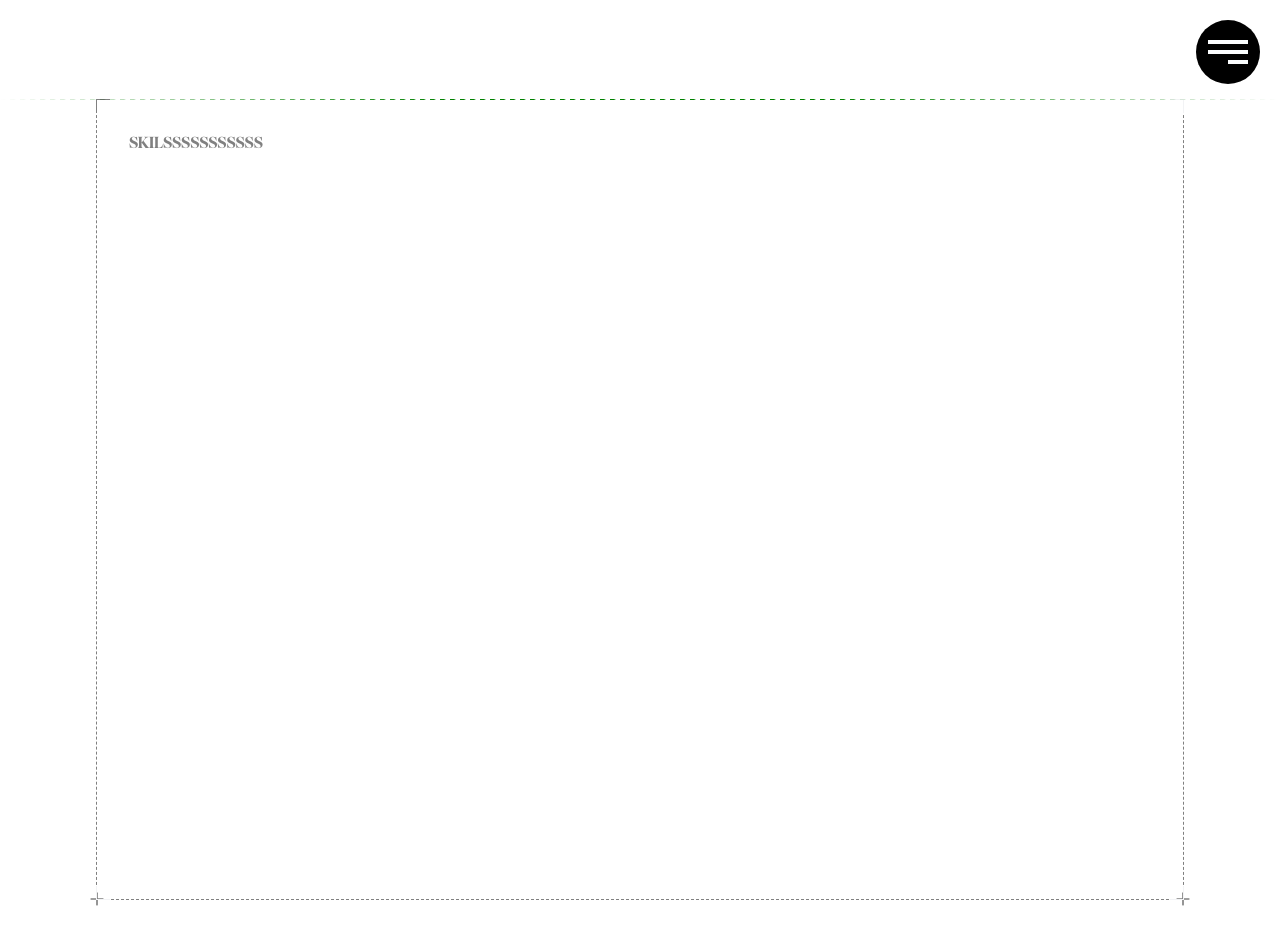
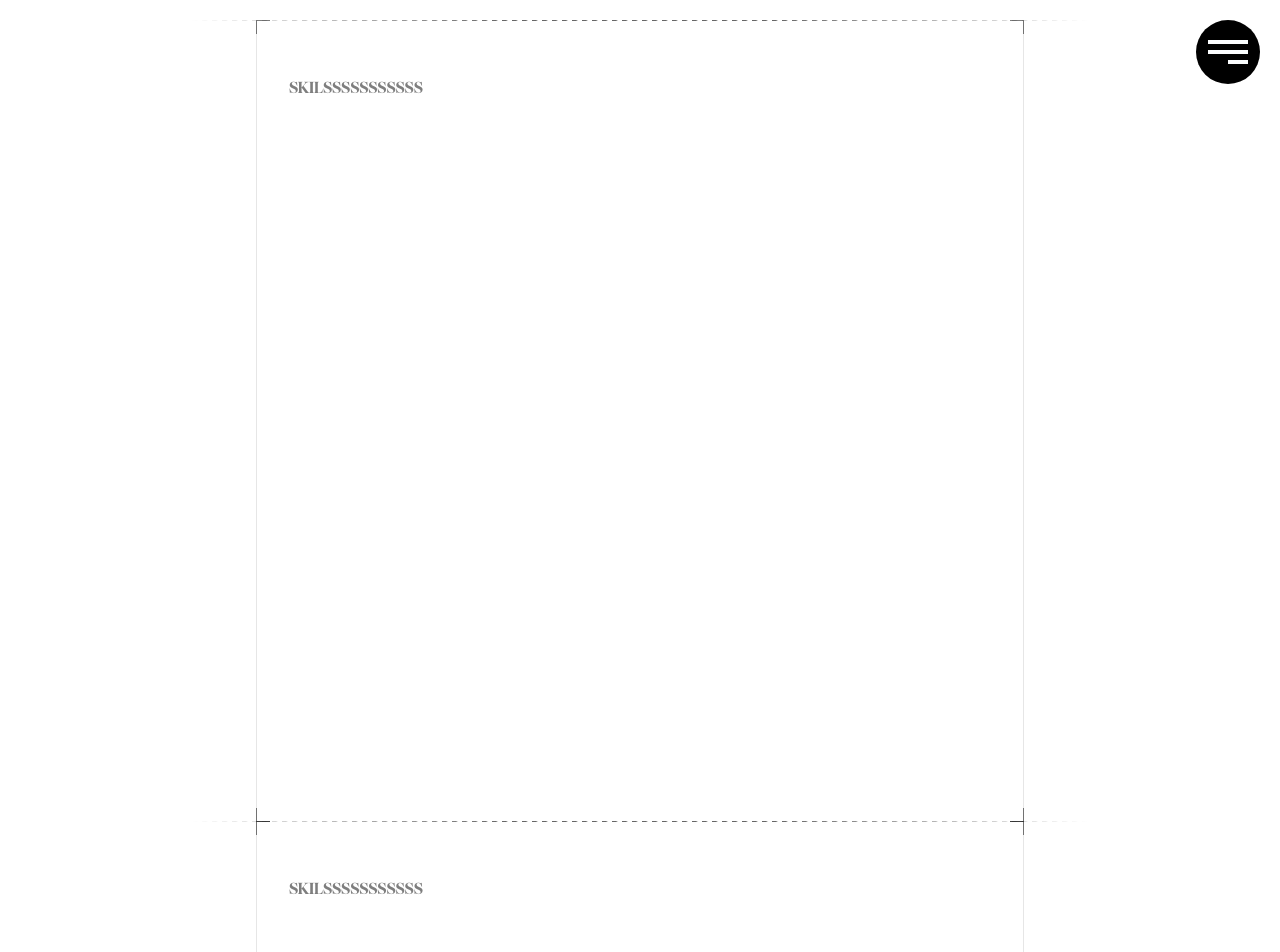
Before and after one commit to AntonisSykoutris/sykoutris-portfolio, a Next.js app: page / in a window 1280 px wide. Shown: the top 952 px of the page. Before the commit the page ends 909 px from the top, so only its background shows below. Built offline with nearby package versions, Linux system fonts and the light colour scheme.

Commit message:
added borders

```diff
--- a/src/app/globals.css
+++ b/src/app/globals.css
@@ -114,15 +114,16 @@ body {
 .divider-line {
   position: relative;
   height: 1px;
-  width: calc(100% + 50svw * 2);
-  transform: translateX(calc(50svw * -1)) translateY(-1px);
+  width: calc(100% + 35svw * 2);
+  transform: translateX(calc(35svw * -1));
   background: repeating-linear-gradient(
     90deg,
-    green,
-    green 4px,
+    #666666,
+    #666666 4px,
     transparent 6px,
     transparent 10px
   );
+  z-index: 1;
 }
 
 .divider-line::before,
@@ -131,6 +132,7 @@ body {
   content: '';
   height: 100%;
   width: 35%;
+  z-index: 1;
 }
 
 .divider-line::before {
@@ -146,10 +148,5 @@ body {
 .section-divider {
   position: relative;
   height: 1px;
-  padding-top: 100px;
+  /* padding-top: 100px; */
 }
-
-.testt {
-  border-left: 1px solid white !important;
-  border-right: 1px solid white !important;
-}
--- a/src/app/layout.tsx
+++ b/src/app/layout.tsx
@@ -36,7 +36,9 @@ export default function RootLayout({ children }: Props) {
       <body>
         <SmoothScroll>
           <Navbar />
-          <main className='flex flex-col items-center'>{children}</main>
+          <main className='  mx-auto flex w-[60svw] flex-col items-center    '>
+            {children}
+          </main>
           {/* <Footer /> */}
         </SmoothScroll>
       </body>
--- a/src/app/page.tsx
+++ b/src/app/page.tsx
@@ -16,7 +16,9 @@ export default function Home() {
     >
       {/* <Hero /> */}
       {/* <About /> */}
-      <SectionDivider />
+      <SectionDivider className='mt-5' />
+      <Skills />
+      <SectionDivider className='' />
       <Skills />
     </MotionConfig>
   );
--- a/src/components/General/Section.tsx
+++ b/src/components/General/Section.tsx
@@ -8,20 +8,16 @@ type Props = {
   children: ReactNode;
   id?: string;
   className?: string;
-  showTopLeftIcon?: boolean;
-  showBottomLeftIcon?: boolean;
-  showTopRightIcon?: boolean;
-  showBottomRightIcon?: boolean;
+  leftTopCross?: boolean;
+  rightTopCross?: boolean;
 };
 
 function Section({
   children,
   id,
   className,
-  showTopLeftIcon = true,
-  showBottomLeftIcon = true,
-  showTopRightIcon = true,
-  showBottomRightIcon = true
+  leftTopCross = false,
+  rightTopCross = false
 }: Props) {
   const SectionVariants = {
     initial: {
@@ -42,8 +38,8 @@ function Section({
     <motion.section
       className={cn(
         `
-      mx-auto flex h-screen w-[85svw]
-     flex-col items-start justify-center
+      mx-auto flex h-screen w-full flex-col items-start
+     justify-center border border-b-0 border-t-0 border-[#e6e6e6]
       `,
         className
       )}
@@ -52,31 +48,21 @@ function Section({
       whileInView={'animate'}
       id={id}
     >
-      <motion.div className='relative h-full w-full  !border-t-0 p-8 opacity-50 lg:border lg:border-dashed  lg:border-black'>
-        {showTopLeftIcon && (
-          <LuPlus
-            className={` pointer-events-none absolute inset-0 z-2 hidden h-5 w-5  -translate-x-1/2 -translate-y-1/2 lg:block`}
-          />
+      <motion.div className='relative h-full w-full px-8 py-10 opacity-50 lg:py-14 '>
+        {leftTopCross ? (
+          <div className='absolute left-[-1px] top-[-1px] h-3.5 w-3.5 rotate-0 border-l border-t border-black'></div>
+        ) : (
+          <></>
         )}
 
-        {showBottomLeftIcon && (
-          <LuPlus
-            className={` pointer-events-none absolute bottom-0 left-0 z-2 hidden h-5 w-5  -translate-x-1/2 translate-y-1/2 lg:block`}
-          />
+        {rightTopCross ? (
+          <div className='absolute right-[-1px] top-[-1px] h-3.5 w-3.5 rotate-90 border-l  border-t border-black'></div>
+        ) : (
+          <></>
         )}
 
-        {showTopRightIcon && (
-          <LuPlus
-            className={` pointer-events-none absolute right-0 top-0 z-2 hidden h-5 w-5  -translate-y-1/2 translate-x-1/2 lg:block`}
-          />
-        )}
-
-        {showBottomRightIcon && (
-          <LuPlus
-            className={` pointer-events-none absolute bottom-0 right-0 z-2 hidden h-5 w-5  translate-x-1/2 translate-y-1/2 lg:block`}
-          />
-        )}
-
+        <div className='absolute bottom-[-1px] left-[-1px] h-3.5 w-3.5 -rotate-90 border-l border-t border-black'></div>
+        <div className='absolute bottom-[-1px] right-[-1px] h-3.5 w-3.5 rotate-180 border-l border-t border-black'></div>
         {children}
       </motion.div>
     </motion.section>
--- a/src/components/General/SectionDivider.tsx
+++ b/src/components/General/SectionDivider.tsx
@@ -1,11 +1,14 @@
+import { cn } from '@/lib/utils';
 import React from 'react';
 
-const SectionDivider: React.FC = () => {
+type Props = {
+  className?: string;
+};
+
+export default function SectionDivider({ className }: Props) {
   return (
-    <div className='section-divider'>
-      <div className='divider-line text-black '></div>
+    <div className={cn('section-divider', className)}>
+      <div className='divider-line  '></div>
     </div>
   );
-};
-
-export default SectionDivider;
+}
--- a/src/components/Skills/Skills.tsx
+++ b/src/components/Skills/Skills.tsx
@@ -10,29 +10,8 @@ type Props = {};
 
 export default function Skills({}: Props) {
   return (
-    <Section showTopLeftIcon={false} showTopRightIcon={false} className=''>
-      {/* <motion.div className='relative h-full w-full border border-dashed border-black  p-8 opacity-50'>
-        <LuPlus
-          className={` pointer-events-none absolute  inset-0 z-2 hidden h-5 w-5  -translate-x-1/2 -translate-y-1/2 lg:block`}
-        />
-
-        <LuPlus
-          className={` pointer-events-none absolute bottom-0 left-0 z-2 hidden h-5 w-5  -translate-x-1/2 translate-y-1/2 lg:block`}
-        />
-
-        <LuPlus
-          className={` pointer-events-none absolute right-0 top-0 z-2 hidden h-5 w-5  -translate-y-1/2 translate-x-1/2 lg:block`}
-        />
-
-        <LuPlus
-          className={` pointer-events-none absolute bottom-0 right-0 z-2 hidden h-5 w-5  translate-x-1/2 translate-y-1/2      lg:block`}
-        />
-      </motion.div> */}
+    <Section leftTopCross rightTopCross className='relative z-10'>
       <h1>SKILSSSSSSSSSSS</h1>
-      <div className='absolute left-[-1px] top-[-1px] z-10 h-3.5 w-3.5 rotate-0 border-l border-t border-black'></div>
-      <div className='border-gray-1000 absolute right-[-1px] top-[-1px] z-10 h-3.5 w-3.5 rotate-90 border-l border-t'></div>
-      <div className='border-gray-1000 absolute bottom-[-1px] left-[-1px] z-10 h-3.5 w-3.5 -rotate-90 border-l border-t'></div>
-      <div className='border-gray-1000 absolute bottom-[-1px] right-[-1px] z-10 h-3.5 w-3.5 rotate-180 border-l border-t'></div>
     </Section>
   );
 }
```
